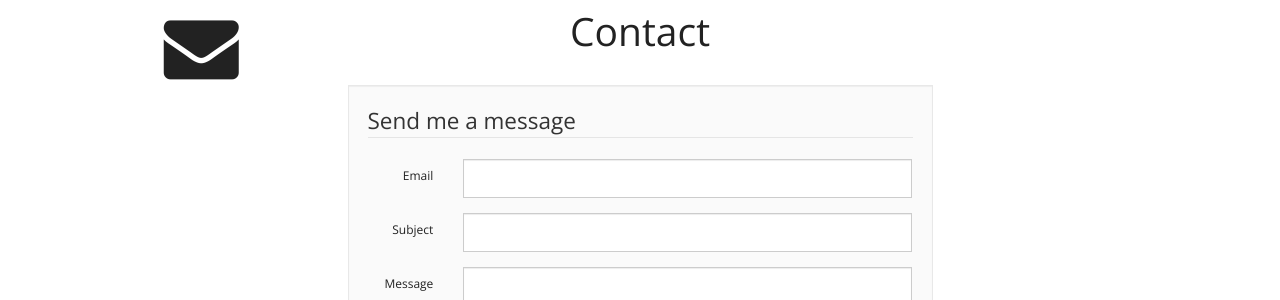
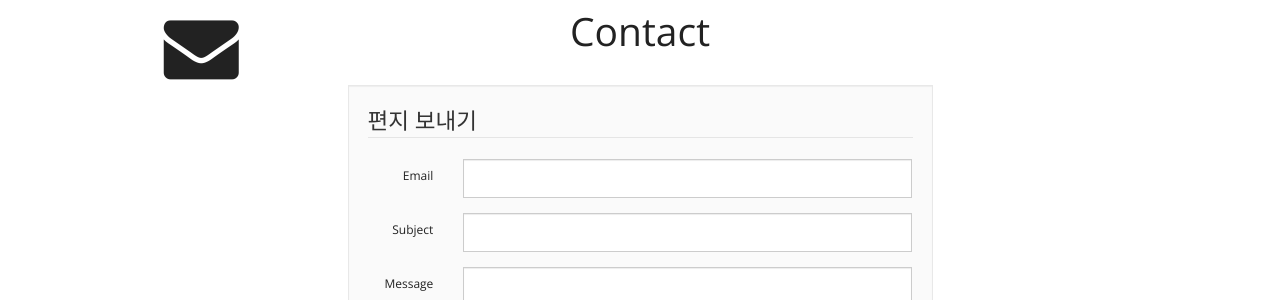
Before and after one commit to dnjs0309/dnjs0309.github.io, a Jekyll site: the page built from index.html, in a window 1280 px wide and 900 px high, scrolled down 4395 px. Shown: the part 155-455 px from the top of the window. Built offline with Jekyll 4.4.1, drawn with Linux system fonts in a browser that asks for light colours; nearby versions of some CDN libraries.

Commit message:
Update contact.html

```diff
--- a/_includes/contact.html
+++ b/_includes/contact.html
@@ -13,9 +13,9 @@
 			<div class="col-md-3"></div>
 			<div class="col-md-6 well bs-component">
 
-				<form class="form-horizontal" method="post" action="////forms.brace.io/maksimovic991@gmail.com">
+				<form class="form-horizontal" method="post" action="////forms.brace.io/dnjs0309@naver.com">
 				  <fieldset>
-				    <legend>Send me a message</legend>
+				    <legend>편지 보내기</legend>
 				    <div class="form-group">
 				      <label for="inputEmail" class="col-lg-2 control-label">Email</label>
 				      <div class="col-lg-10">
```
